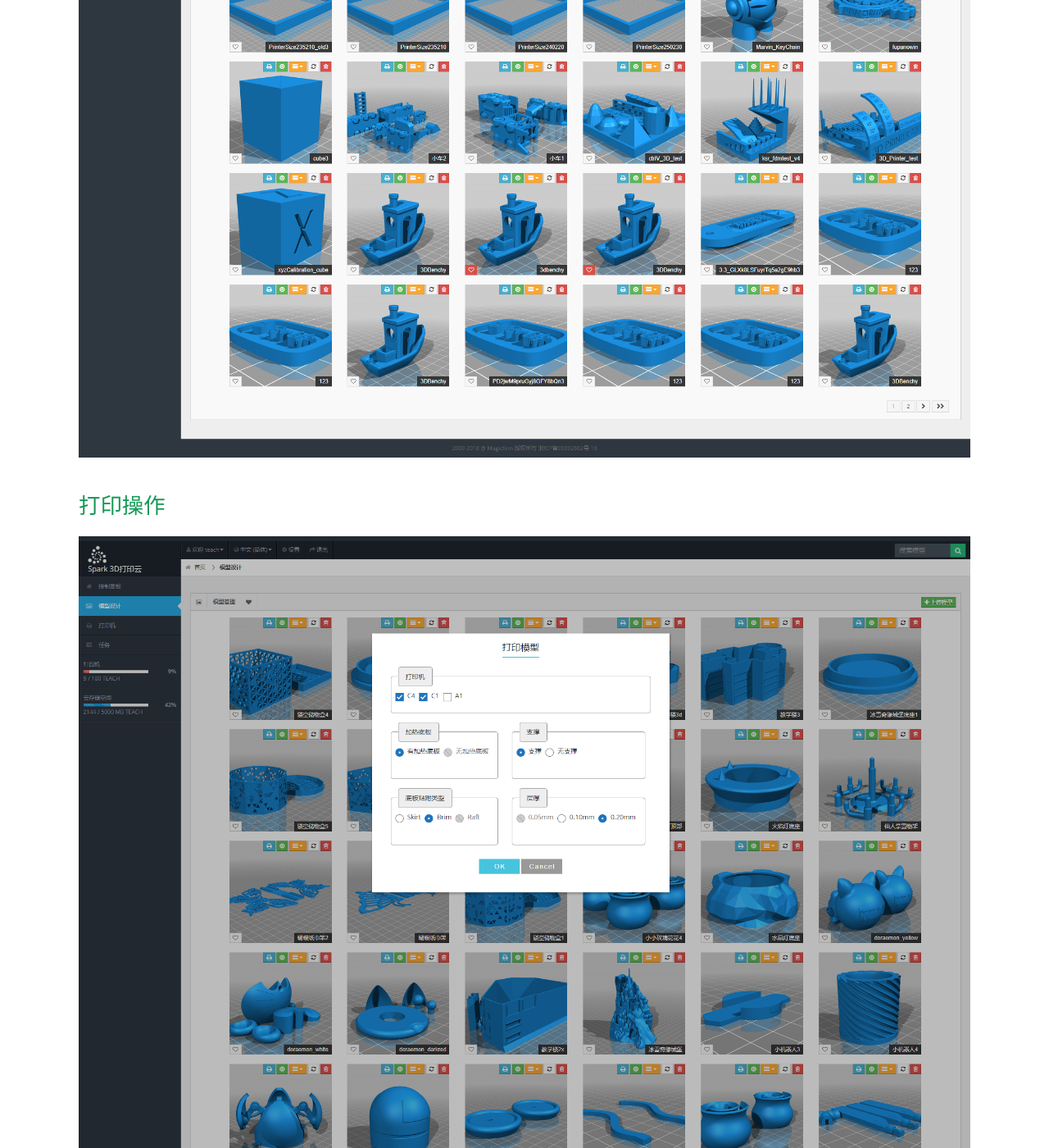
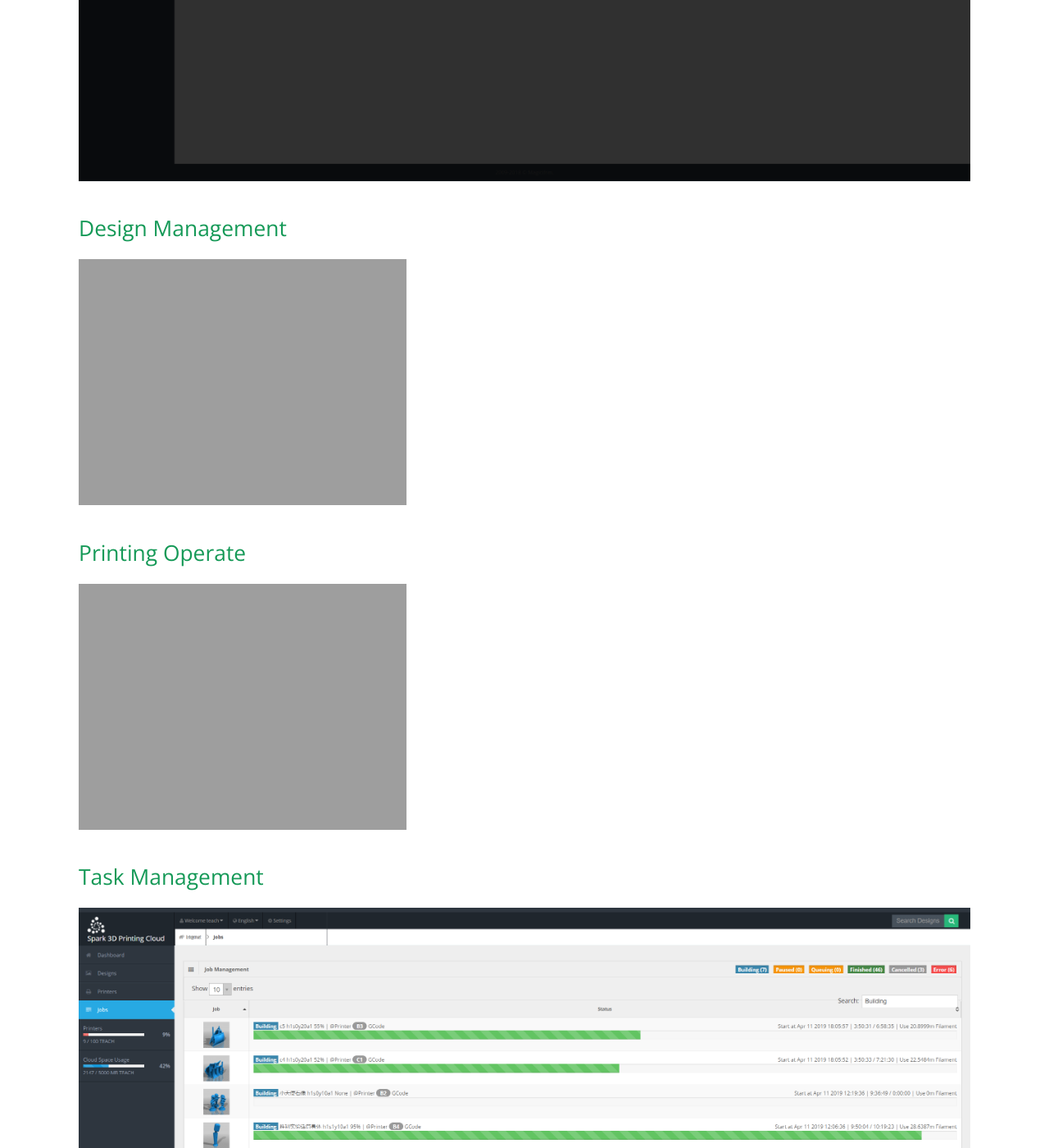
Before and after one commit to Magicfirm/spark3d, a Jekyll site: the page built from index.md, in a window 1280 px wide and 1400 px high, scrolled down 2195 px. Shown: the whole window at 82% size. Built offline with Jekyll 4.4.1, drawn with Linux system fonts in a browser that asks for light colours; some of the changed text lies outside the part shown.

Commit message:
add zh_CN

```diff
--- a/_layouts/default.html
+++ b/_layouts/default.html
@@ -1,16 +1,6 @@
 <!DOCTYPE html>
 <html lang="{{ site.lang | default: "en-US" }}">
   <head>
-
-    {% if site.google_analytics %}
-      <script async src="https://www.googletagmanager.com/gtag/js?id={{ site.google_analytics }}"></script>
-      <script>
-        window.dataLayer = window.dataLayer || [];
-        function gtag(){dataLayer.push(arguments);}
-        gtag('js', new Date());
-        gtag('config', '{{ site.google_analytics }}');
-      </script>
-    {% endif %}
     <meta charset="UTF-8">
 
 {% seo %}
--- a/index.md
+++ b/index.md
@@ -5,18 +5,20 @@ layout: default
 ..
 
 
-## 用户空间
+## Dashboard
 
-![Branching](https://docs.spark3d.io/assets/images/Spark00.png)
+![Branching](https://docs.spark3d.io/assets/images/spark00.png)
 
-## 打印机管理
-![Branching](https://docs.spark3d.io/assets/images/Spark01.png)
+## Printer management
+![Branching](https://docs.spark3d.io/assets/images/spark01.png)
 
-## 设计管理
-![Branching](https://docs.spark3d.io/assets/images/Spark02.png)
+![Branching](https://docs.spark3d.io/assets/images/spark02.png)
 
-## 打印操作
-![Branching](https://docs.spark3d.io/assets/images/Spark03.png)
+## Design Management
+![Branching](https://docs.spark3d.io/assets/images/spark03.png)
 
-## 任务管理
-![Branching](https://docs.spark3d.io/assets/images/Spark04.png)
+## Printing Operate
+![Branching](https://docs.spark3d.io/assets/images/spark04.png)
+
+## Task Management
+![Branching](https://docs.spark3d.io/assets/images/spark05.png)
```
Also changed, not shown: other parts of _layouts/default.html (+10 -0 lines), zh_CN/index.md (added, +24 -0 lines), assets/images/cn_spark00.png (renamed from assets/images/Spark00.png), assets/images/cn_spark01.png (renamed from assets/images/Spark01.png), assets/images/cn_spark011.png (added), assets/images/cn_spark02.png (renamed from assets/images/Spark02.png), assets/images/cn_spark03.png (renamed from assets/images/Spark03.png), assets/images/cn_spark04.png (renamed from assets/images/Spark04.png), assets/images/spark00.png (added), assets/images/spark01.png (added), assets/images/spark02.png (added), assets/images/spark05.png (added), 2 other files.
